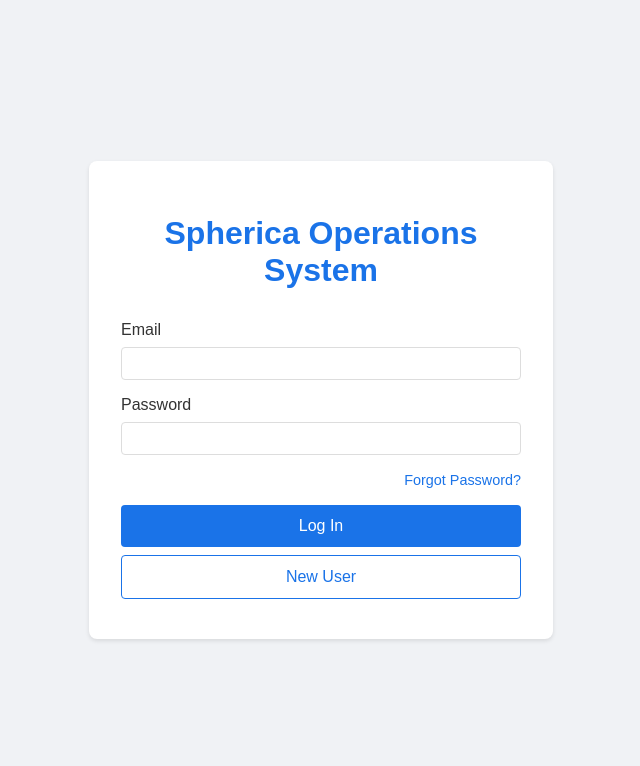
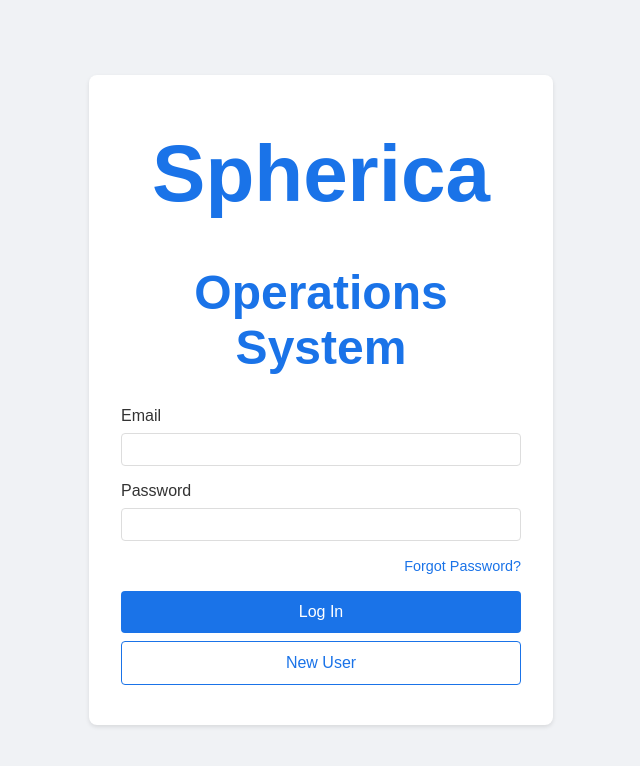
Before and after one commit to Dnoces24/SOS, a website: page index.html in a window 1280 px wide. Shown: the whole page, without its empty margins (319-959 px from the left). Drawn offline with nearby package versions, Linux system fonts and the light colour scheme.

Commit message:
Updated login page title styling

```diff
--- a/index.html
+++ b/index.html
@@ -29,6 +29,17 @@
             text-align: center;
             color: #1a73e8;
             margin-bottom: 2rem;
+        }
+        .title-spherica {
+            display: block;
+            font-size: 2.5em;
+            margin-bottom: 0.5rem;
+            font-weight: bold;
+            color: #1a73e8;
+        }
+        .title-ops {
+            display: block;
+            font-size: 1.5em;
         }
         .form-group {
             margin-bottom: 1rem;
@@ -83,7 +94,11 @@
 </head>
 <body>
     <div class="login-container">
-        <h1>Spherica Operations System</h1>
+        <h1>
+            <span class="title-spherica">Spherica</span>
+            <br>
+            <span class="title-ops">Operations System</span>
+        </h1>
         <form id="loginForm">
             <div class="form-group">
                 <label for="email">Email</label>
```
